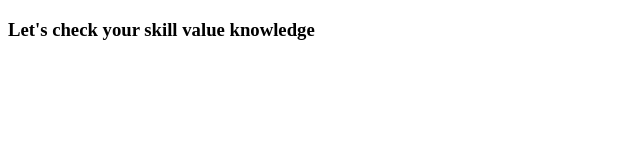
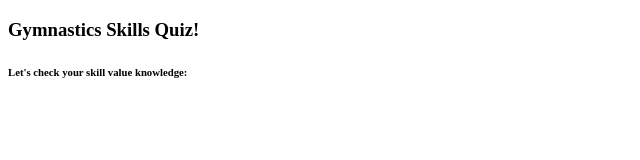
Before and after one commit to nina-kesby/super-cool-code-quiz, a plain HTML site: page index.html in a window 1280 px wide. Shown: the whole page, without its empty margins (0-640 px from the left). Drawn offline with Linux system fonts and the light colour scheme.

Commit message:
add extra h3 title

```diff
--- a/index.html
+++ b/index.html
@@ -4,6 +4,7 @@
     <title>Gymnastics Skills Quiz!</title>
   </head>
   <body>
-    <h3>Let's check your skill value knowledge</h3>
+    <h3>Gymnastics Skills Quiz!</h3>
+    <h6>Let's check your skill value knowledge:</h6>
   </body>
 </html>
```
